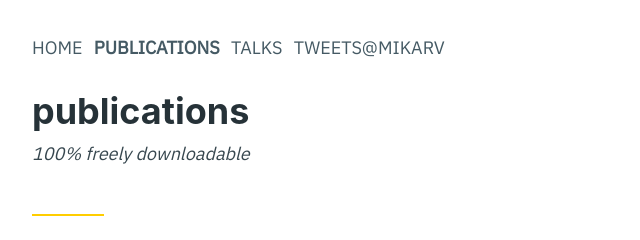
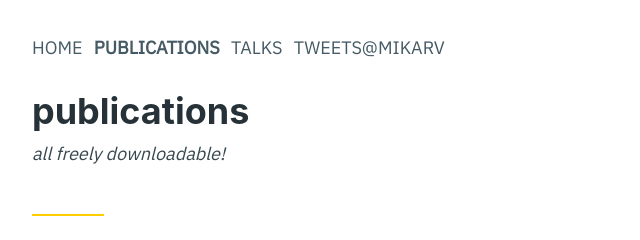
Before and after one commit to veale/veale.github.io, a plain HTML site: page publications/index.html in a window 1280 px wide. Shown: the top 240 px of the page, 258-898 px from the left. Drawn offline with Linux system fonts and the light colour scheme; a script that the page names is missing.

Commit message:
removed %

```diff
--- a/publications/index.html
+++ b/publications/index.html
@@ -4,10 +4,10 @@
 <head>
   <meta charset='utf-8'>
 <meta name='viewport' content='width=device-width, initial-scale=1'>
-<meta name='description' content='100% freely downloadable'>
+<meta name='description' content='all freely downloadable!'>
 
 <meta property='og:title' content='publications • Michael Veale'>
-<meta property='og:description' content='100% freely downloadable'>
+<meta property='og:description' content='all freely downloadable!'>
 <meta property='og:url' content='http://michae.lv/publications/'>
 <meta property='og:site_name' content='Michael Veale'>
 <meta property='og:type' content='article'><meta property='article:section' content='Page'><meta name='twitter:card' content='summary'>
@@ -63,7 +63,7 @@
     <div class='header-info'>
       <h1 class='title'>publications</h1>
 
-<p class='desc'>100% freely downloadable</p>
+<p class='desc'>all freely downloadable!</p>
 
 
     </div>
```
